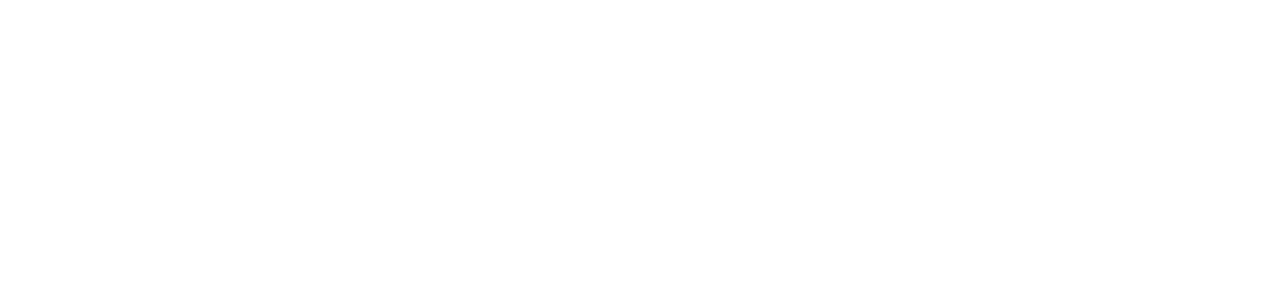
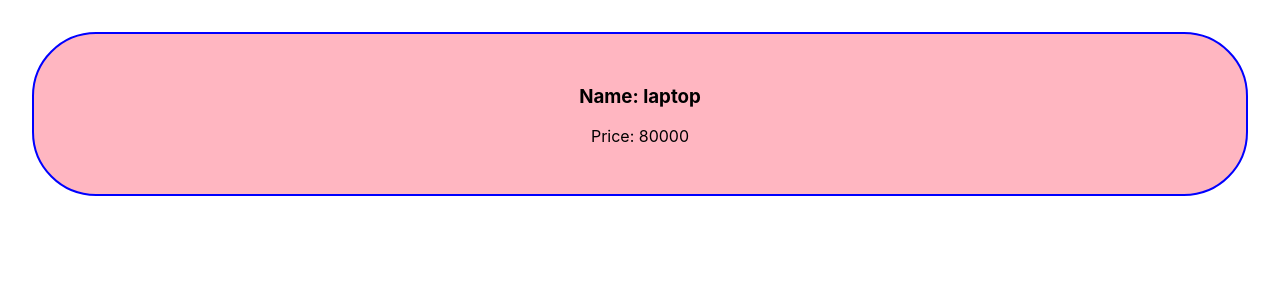
Before and after one commit to NishatFariza/react-core-concept-2, a React (Create React App) app: page / in a window 1280 px wide. Shown: the top 300 px of the page. Built offline with nearby package versions, Linux system fonts and the light colour scheme.

Commit message:
daynamic data

```diff
--- a/src/App.css
+++ b/src/App.css
@@ -36,3 +36,11 @@
     transform: rotate(360deg);
   }
 }
+
+.product {
+  background-color: lightpink;
+  padding: 2rem;
+  border: 2px solid blue;
+  border-radius: 4rem;
+  margin: 2rem;
+}
--- a/src/App.js
+++ b/src/App.js
@@ -4,8 +4,19 @@
 function App() {
   return (
     <div className="App">
+      <Product name='laptop' price='80000'></Product>
     </div>
   );
 }
 
+
+function Product (props) {
+    return(
+      <div className='product'>
+        <h3>Name: {props.name}</h3>
+        <p>Price: {props.price}</p>
+      </div>
+    )
+}
+
 export default App;
```
